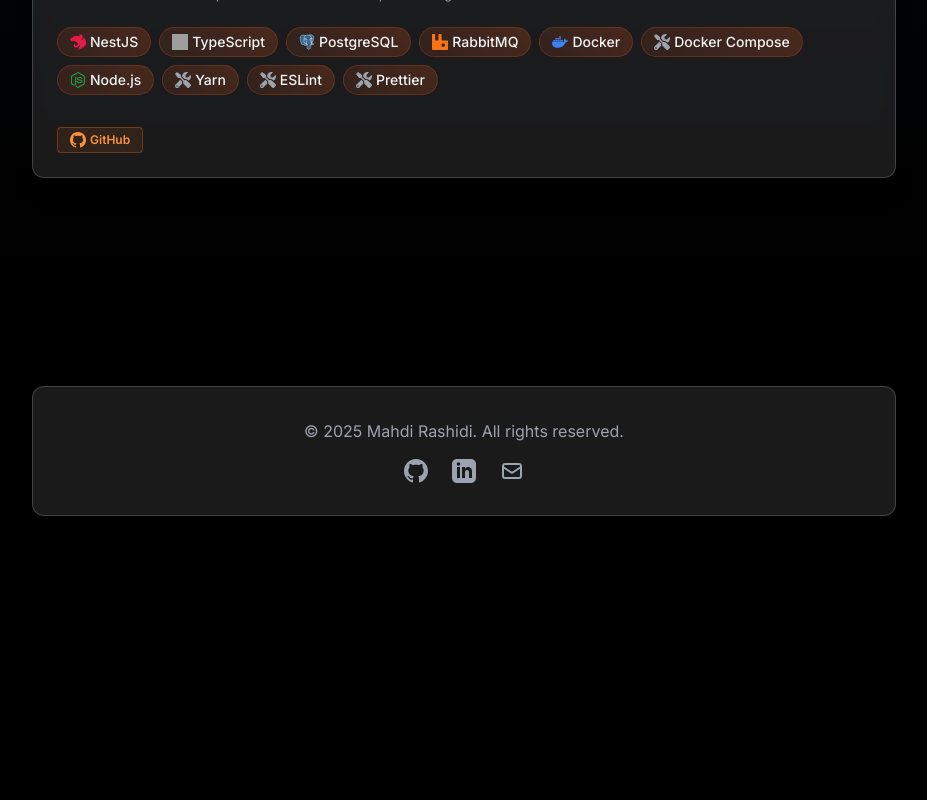
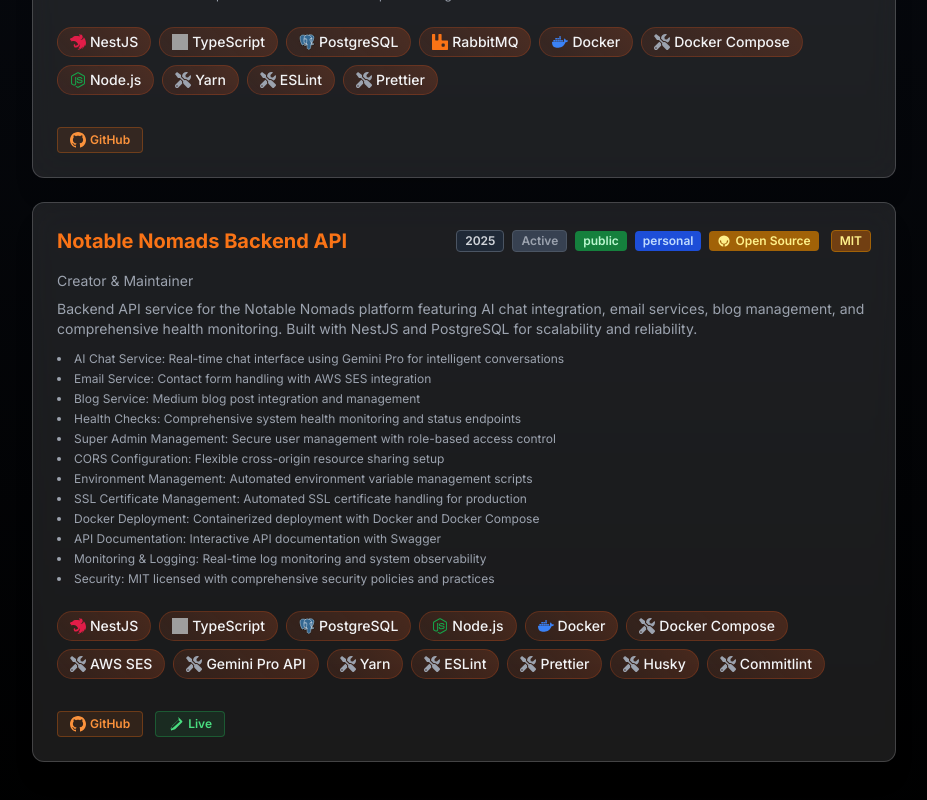
Before and after one commit to MRdevX/mrashidi.me, a Next.js app: page /projects in a window 1280 px wide. Shown: the part 1986-2786 px from the top of the page, without its empty margins (176-1103 px from the left). Before the commit the page ends 2534 px from the top, so only its background shows below. Built offline with nearby package versions, Linux system fonts and the light colour scheme; grey boxes are pictures that could not be loaded.

Commit message:
feat: add new project "Notable Nomads Backend API" with comprehensive description, highlights, tech stack, and links

```diff
--- a/src/data/projects.ts
+++ b/src/data/projects.ts
@@ -127,6 +127,49 @@ export const projects: Project[] = [
     status: "active",
   },
   {
+    title: "Notable Nomads Backend API",
+    description:
+      "Backend API service for the Notable Nomads platform featuring AI chat integration, email services, blog management, and comprehensive health monitoring. Built with NestJS and PostgreSQL for scalability and reliability.",
+    highlights: [
+      "AI Chat Service: Real-time chat interface using Gemini Pro for intelligent conversations",
+      "Email Service: Contact form handling with AWS SES integration",
+      "Blog Service: Medium blog post integration and management",
+      "Health Checks: Comprehensive system health monitoring and status endpoints",
+      "Super Admin Management: Secure user management with role-based access control",
+      "CORS Configuration: Flexible cross-origin resource sharing setup",
+      "Environment Management: Automated environment variable management scripts",
+      "SSL Certificate Management: Automated SSL certificate handling for production",
+      "Docker Deployment: Containerized deployment with Docker and Docker Compose",
+      "API Documentation: Interactive API documentation with Swagger",
+      "Monitoring & Logging: Real-time log monitoring and system observability",
+      "Security: MIT licensed with comprehensive security policies and practices",
+    ],
+    stack: [
+      "NestJS",
+      "TypeScript",
+      "PostgreSQL",
+      "Node.js",
+      "Docker",
+      "Docker Compose",
+      "AWS SES",
+      "Gemini Pro API",
+      "Yarn",
+      "ESLint",
+      "Prettier",
+      "Husky",
+      "Commitlint",
+    ],
+    githubUrl: "https://github.com/notablenomads/nn-backend-api",
+    liveUrl: "https://notablenomads.com/",
+    visibility: "public",
+    type: "personal",
+    openSource: true,
+    license: "MIT",
+    year: "2025",
+    role: "Creator & Maintainer",
+    status: "active",
+  },
+  {
     title: "Flight Operations Platform",
     description:
       "Real-time aviation operations management system with flight tracking, weather data integration, and pilot communication features. Implemented robust authentication and logging systems.",
```
